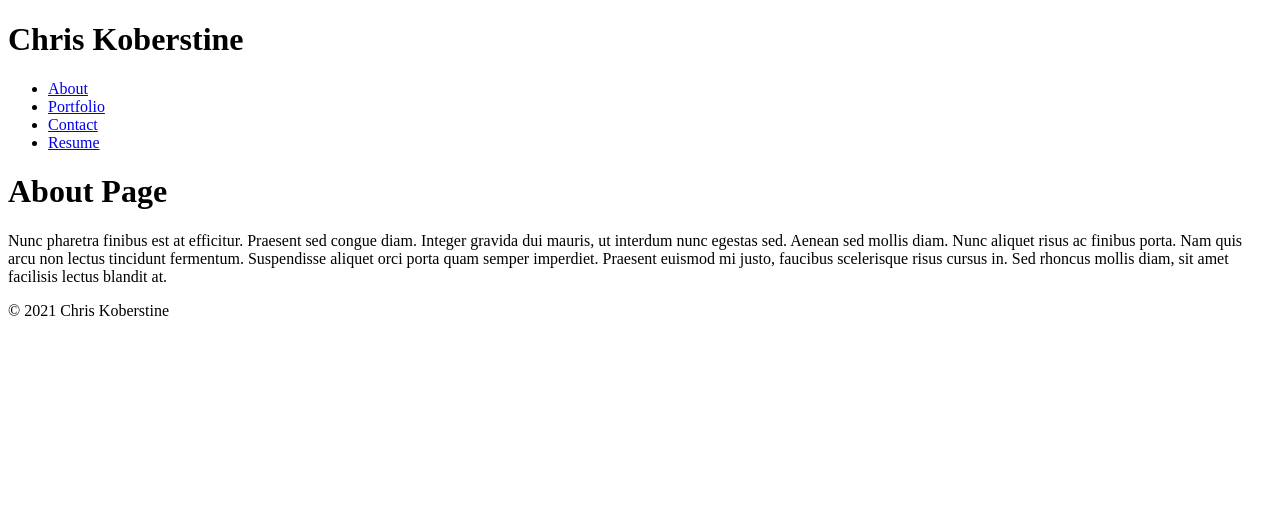
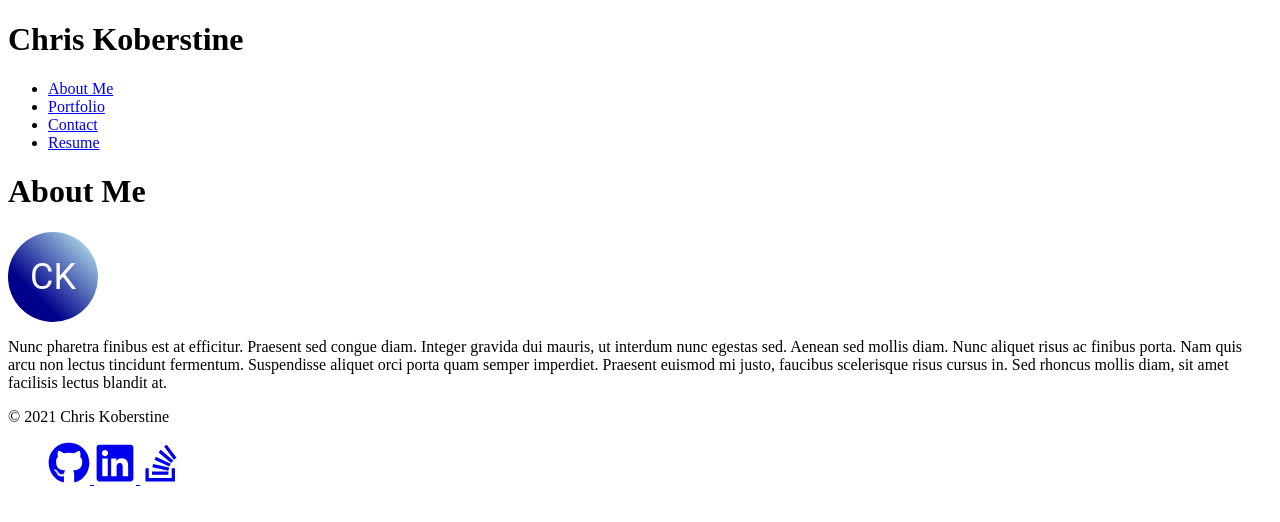
Before and after one commit to koberstine/portfolio, a React (Create React App) app: page / in a window 1280 px wide. Shown: the top 522 px of the page. Built offline with nearby package versions, Linux system fonts and the light colour scheme.

Commit message:
added avatar and contact form

```diff
--- a/package.json
+++ b/package.json
@@ -3,11 +3,14 @@
   "version": "0.1.0",
   "private": true,
   "dependencies": {
+    "@material-ui/core": "^4.12.3",
+    "@material-ui/styles": "^4.11.4",
     "@testing-library/jest-dom": "^5.14.1",
     "@testing-library/react": "^11.2.7",
     "@testing-library/user-event": "^12.8.3",
     "react": "^17.0.2",
     "react-dom": "^17.0.2",
+    "react-icons": "^4.2.0",
     "react-scripts": "4.0.3",
     "web-vitals": "^1.1.2"
   },
--- a/src/App.js
+++ b/src/App.js
@@ -1,6 +1,16 @@
-import React from "react";
-import DisplayPage from "./components/DisplayPage";
+import React, { useState } from 'react';
+import Header from './components/Header';
+import Footer from './components/Footer';
 
-const App = () => <DisplayPage />;
+function App() {
+  const [currentPage] = useState('About');
+
+  return (
+    <div>
+      <Header />
+      <Footer />
+    </div>
+  );
+}
 
 export default App;
--- a/src/components/About/index.js
+++ b/src/components/About/index.js
@@ -1,8 +1,23 @@
 import React from "react";
+import { Avatar } from "@material-ui/core";
+import { makeStyles } from '@material-ui/core/styles';
 
-const About = () => (
+const useStyles = makeStyles({
+  blue: {
+    background: 'linear-gradient(45deg, #00008B 30%, #ADD8E6 90%)',
+    width: 90,
+    height: 90,
+    'font-size': '2.25rem'
+  },
+});
+
+function About () {
+  const classes = useStyles();
+
+  return (
   <div>
-    <h1>About Page</h1>
+    <h1>About Me</h1>
+    <Avatar className={classes.blue}>CK</Avatar>
     <p>
       Nunc pharetra finibus est at efficitur. Praesent sed congue diam. Integer gravida dui mauris,
       ut interdum nunc egestas sed. Aenean sed mollis diam. Nunc aliquet risus ac finibus porta. Nam
@@ -11,6 +26,6 @@ const About = () => (
       diam, sit amet facilisis lectus blandit at.
     </p>
   </div>
-);
+  )};
 
 export default About;
--- a/src/components/Contact/index.js
+++ b/src/components/Contact/index.js
@@ -1,20 +1,36 @@
-import React from "react";
+import React, { useState } from 'react';
 
-const Contact = () => (
-  <div>
-    <h1>Contact Page</h1>
-    <p>
-      Integer cursus bibendum sem non pretium. Vestibulum in aliquet sem, quis molestie urna.
-      Aliquam semper ultrices varius. Aliquam faucibus sit amet magna a ultrices. Aenean
-      pellentesque placerat lacus imperdiet efficitur. In felis nisl, luctus non ante euismod,
-      tincidunt bibendum mi. In a molestie nisl, eu sodales diam. Nam tincidunt lacus quis magna
-      posuere, eget tristique dui dapibus. Maecenas fermentum elementum faucibus. Quisque nec metus
-      vestibulum, egestas massa eu, sollicitudin ipsum. Nulla facilisi. Sed ut erat ligula. Nam
-      tincidunt nunc in nibh dictum ullamcorper. Class aptent taciti sociosqu ad litora torquent per
-      conubia nostra, per inceptos himenaeos. Etiam ornare rutrum felis at rhoncus. Etiam vel
-      condimentum magna, quis tempor nulla.
-    </p>
-  </div>
-);
+function Contact() {
+  const [formState, setFormState] = useState({ name: '', email: '', message: '' });
+  const { name, email, message } = formState;
+
+  function handleChange(e) {
+    setFormState({...formState, [e.target.name]: e.target.value })
+  }
+
+  function handleSubmit(e) {
+    e.preventDefault();
+  }
+
+  return (
+    <section>
+      <h1>Contact Me</h1>
+      <form id="contact-form">
+        <div>
+          <label htmlFor="name">Name:</label>
+          <input type="text" defaultValue={name} onChange={handleChange} name="name" />
+        </div>
+        <div>
+          <label htmlFor="email">Email:</label>
+          <input type="email" defaultValue={email} name="email" onChange={handleChange} />
+        </div>
+        <div>
+          <label htmlFor="message">Message:</label>
+          <textarea name="message" defaultValue={message} onChange={handleChange} rows="5" />
+        </div>
+        <button type="submit">Submit</button>
+      </form>
+    </section>
+)};
 
 export default Contact;
--- a/src/components/DisplayPage.js
+++ /dev/null
@@ -1,18 +0,0 @@
-import React, { useState } from 'react';
-import Header from './Header';
-import Footer from './Footer';
-
-function DisplayPage() {
-  const [currentPage, handlePageChange] = useState('About');
-
-  // The renderPage method uses a switch statement to render the appropriate current page
-
-  return (
-    <div>
-      <Header />
-      <Footer />
-    </div>
-  );
-}
-
-export default DisplayPage;
--- a/src/components/Footer/index.js
+++ b/src/components/Footer/index.js
@@ -1,8 +1,14 @@
 import React from "react";
+import { FaGithub, FaLinkedin, FaStackOverflow } from "react-icons/fa";
 
 const Footer = () => (
   <div>
     <p>&copy; 2021 Chris Koberstine</p>
+    <ul>
+    <a href="https://github.com/koberstine"> <FaGithub size={42} /> </a>
+    <a href="https://www.linkedin.com/in/chris-koberstine-754782a4/"> <FaLinkedin size={42} /> </a>
+    <a href="https://stackoverflow.com/users/15635948/koberstine"> <FaStackOverflow size={42} /> </a>
+    </ul>
   </div>
 );
 
--- a/src/components/Navigation/index.js
+++ b/src/components/Navigation/index.js
@@ -2,7 +2,7 @@ import React from 'react';
 
 // Props are passed through our functional component.
 function Navigation(props) {
-  const tabs = ['About', 'Portfolio', 'Contact', 'Resume'];
+  const tabs = ['About Me', 'Portfolio', 'Contact', 'Resume'];
   return (
     <ul className="nav nav-tabs">
       {tabs.map(tab => (
```
Also changed, not shown: 1 other file (tests, documents, lock files or other folders).
